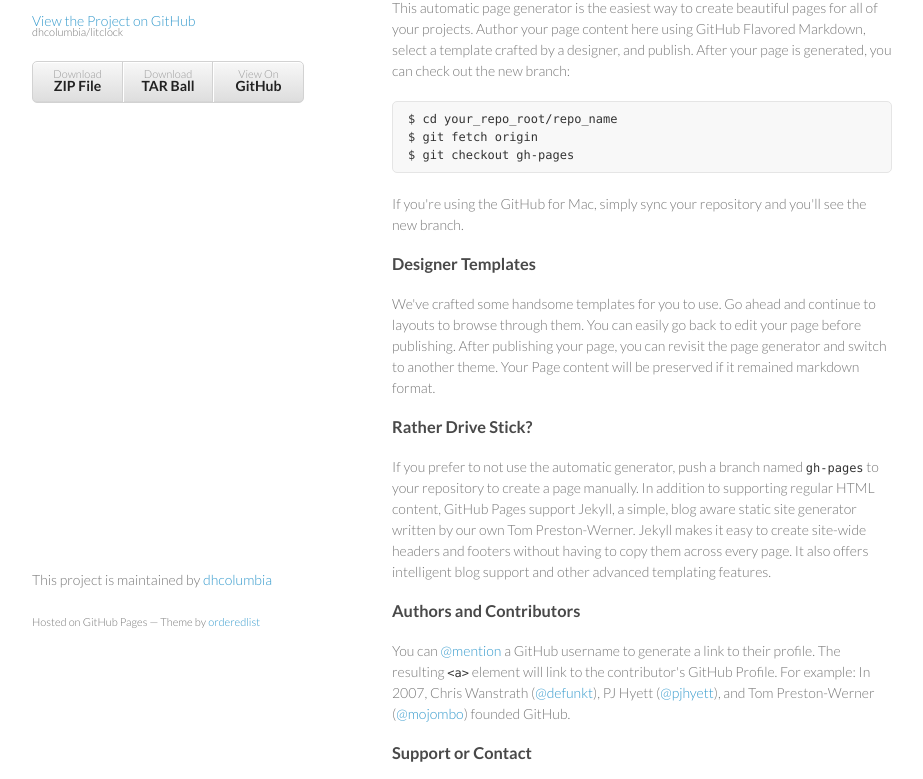
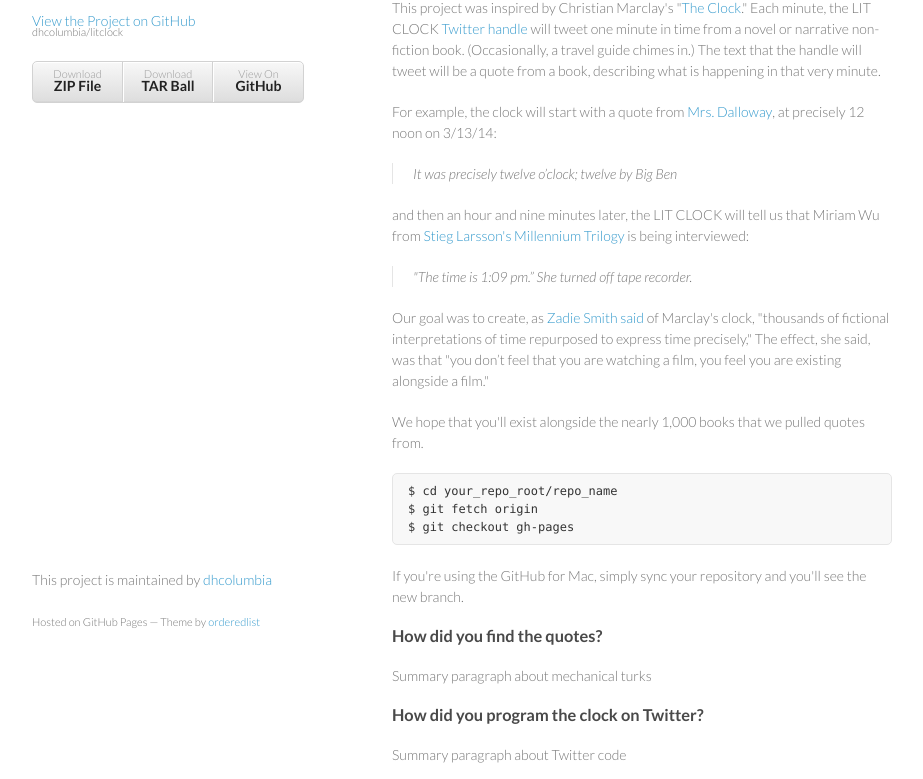
Before and after one commit to xpmethod/litclock, a plain HTML site: page index.html in a window 1280 px wide. Shown: the part 99-878 px from the top of the page, without its empty margins (178-1101 px from the left). Drawn offline with Linux system fonts and the light colour scheme.

```diff
--- a/index.html
+++ b/index.html
@@ -29,9 +29,25 @@
       </header>
       <section>
         <h3>
-<a name="welcome-to-github-pages" class="anchor" href="#welcome-to-github-pages"><span class="octicon octicon-link"></span></a>Welcome to GitHub Pages.</h3>
+<a name="the-clock-will-start-tweeting-on-31314-at-1155am" class="anchor" href="#the-clock-will-start-tweeting-on-31314-at-1155am"><span class="octicon octicon-link"></span></a>The clock will start tweeting on 3/13/14 at 11:55am.</h3>
 
-<p>This automatic page generator is the easiest way to create beautiful pages for all of your projects. Author your page content here using GitHub Flavored Markdown, select a template crafted by a designer, and publish. After your page is generated, you can check out the new branch:</p>
+<p>This project was inspired by Christian Marclay's "<a href="https://en.wikipedia.org/wiki/The_Clock_(2010_film)">The Clock</a>." Each minute, the LIT CLOCK <a href="https://twitter.com/LITclock">Twitter handle</a> will tweet one minute in time from a novel or narrative non-fiction book. (Occasionally, a travel guide chimes in.) The text that the handle will tweet will be a quote from a book, describing what is happening in that very minute. </p>
+
+<p>For example, the clock will start with a quote from <a href="http://books.google.com/books/about/Mrs_Dalloway.html?id=8AvXUpD9DiQC">Mrs. Dalloway</a>, at precisely 12 noon on 3/13/14:</p>
+
+<blockquote>
+<p>It was precisely twelve o’clock; twelve by Big Ben</p>
+</blockquote>
+
+<p>and then an hour and nine minutes later, the LIT CLOCK will tell us that Miriam Wu from <a href="http://books.google.com/books?id=UvK1Slvkz3MC&amp;dq">Stieg Larsson's Millennium Trilogy</a> is being interviewed:  </p>
+
+<blockquote>
+<p>"The time is 1:09 pm.” She turned off tape recorder. </p>
+</blockquote>
+
+<p>Our goal was to create, as <a href="http://www.nybooks.com/articles/archives/2011/apr/28/killing-orson-welles-midnight/?pagination=false">Zadie Smith said</a> of Marclay's clock, "thousands of fictional interpretations of time repurposed to express time precisely," The effect, she said, was that "you don’t feel that you are watching a film, you feel you are existing alongside a film." </p>
+
+<p>We hope that you'll exist alongside the nearly 1,000 books that we pulled quotes from. </p>
 
 <pre><code>$ cd your_repo_root/repo_name
 $ git fetch origin
@@ -41,19 +57,19 @@ $ git checkout gh-pages
 <p>If you're using the GitHub for Mac, simply sync your repository and you'll see the new branch.</p>
 
 <h3>
-<a name="designer-templates" class="anchor" href="#designer-templates"><span class="octicon octicon-link"></span></a>Designer Templates</h3>
+<a name="how-did-you-find-the-quotes" class="anchor" href="#how-did-you-find-the-quotes"><span class="octicon octicon-link"></span></a>How did you find the quotes?</h3>
 
-<p>We've crafted some handsome templates for you to use. Go ahead and continue to layouts to browse through them. You can easily go back to edit your page before publishing. After publishing your page, you can revisit the page generator and switch to another theme. Your Page content will be preserved if it remained markdown format.</p>
+<p>Summary paragraph about mechanical turks</p>
 
 <h3>
-<a name="rather-drive-stick" class="anchor" href="#rather-drive-stick"><span class="octicon octicon-link"></span></a>Rather Drive Stick?</h3>
+<a name="how-did-you-program-the-clock-on-twitter" class="anchor" href="#how-did-you-program-the-clock-on-twitter"><span class="octicon octicon-link"></span></a>How did you program the clock on Twitter?</h3>
 
-<p>If you prefer to not use the automatic generator, push a branch named <code>gh-pages</code> to your repository to create a page manually. In addition to supporting regular HTML content, GitHub Pages support Jekyll, a simple, blog aware static site generator written by our own Tom Preston-Werner. Jekyll makes it easy to create site-wide headers and footers without having to copy them across every page. It also offers intelligent blog support and other advanced templating features.</p>
+<p>Summary paragraph about Twitter code</p>
 
 <h3>
 <a name="authors-and-contributors" class="anchor" href="#authors-and-contributors"><span class="octicon octicon-link"></span></a>Authors and Contributors</h3>
 
-<p>You can <a href="https://github.com/blog/821" class="user-mention">@mention</a> a GitHub username to generate a link to their profile. The resulting <code>&lt;a&gt;</code> element will link to the contributor's GitHub Profile. For example: In 2007, Chris Wanstrath (<a href="https://github.com/defunkt" class="user-mention">@defunkt</a>), PJ Hyett (<a href="https://github.com/pjhyett" class="user-mention">@pjhyett</a>), and Tom Preston-Werner (<a href="https://github.com/mojombo" class="user-mention">@mojombo</a>) founded GitHub.</p>
+<p>Credits</p>
 
 <h3>
 <a name="support-or-contact" class="anchor" href="#support-or-contact"><span class="octicon octicon-link"></span></a>Support or Contact</h3>
```
Also changed, not shown: params.json (+1 -1 lines).
